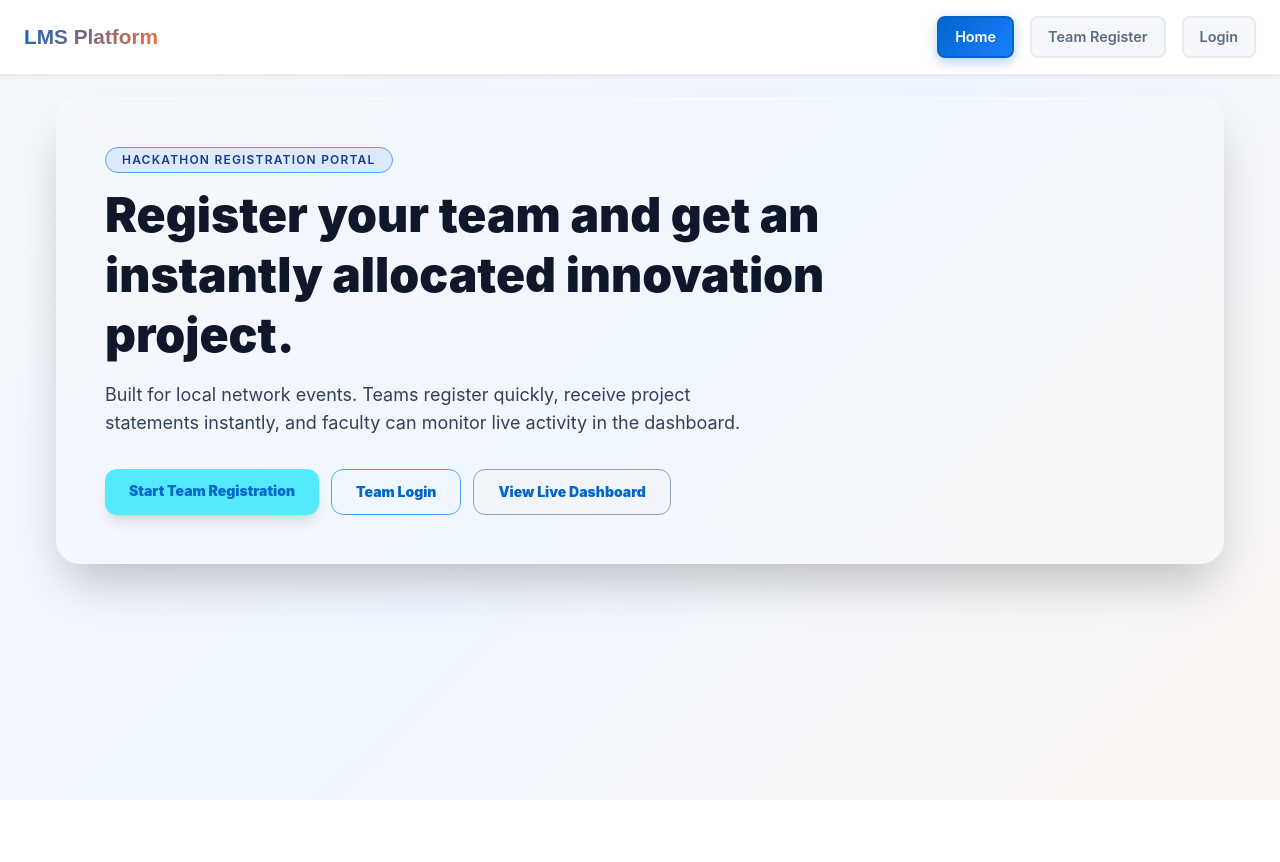
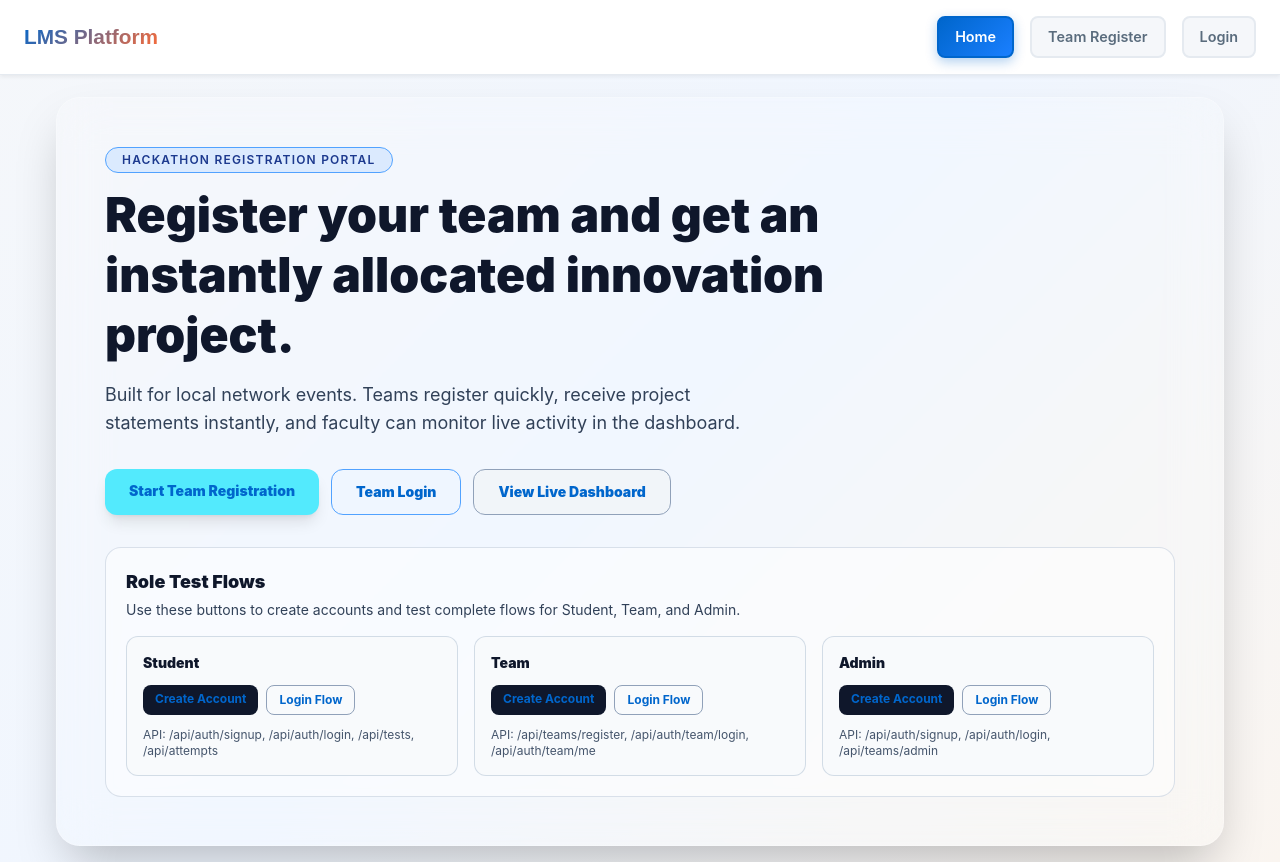
Before and after one commit to connect2future-org/unified-lms-platform, a React (Vite) app in the folder client/: page /landing in a window 1280 px wide. Before the commit the page ends 800 px from the top, so only its background shows below. Built offline with nearby package versions, Linux system fonts and the light colour scheme.

Commit message:
feat: update login and landing pages to support role-based navigation and account creation

```diff
--- a/client/src/pages/LandingPage.jsx
+++ b/client/src/pages/LandingPage.jsx
@@ -24,7 +24,7 @@ export function LandingPage() {
             Start Team Registration
           </Link>
           <Link
-            to="/team/login"
+            to="/login?role=team"
             className="rounded-xl border border-blue-400 bg-blue-50 px-6 py-3 text-sm font-black text-blue-900 transition hover:bg-blue-100"
           >
             Team Login
@@ -36,6 +36,54 @@ export function LandingPage() {
             View Live Dashboard
           </Link>
         </div>
+
+        <div className="mt-8 rounded-2xl border border-slate-300/70 bg-white/50 p-5">
+          <h2 className="text-lg font-black text-slate-900">Role Test Flows</h2>
+          <p className="mt-1 text-sm text-slate-700">
+            Use these buttons to create accounts and test complete flows for Student, Team, and Admin.
+          </p>
+
+          <div className="mt-4 grid gap-4 md:grid-cols-3">
+            <div className="rounded-xl border border-slate-300/80 bg-slate-50 p-4">
+              <h3 className="text-sm font-black text-slate-900">Student</h3>
+              <div className="mt-3 flex flex-wrap gap-2">
+                <Link to="/signup?role=candidate" className="rounded-lg bg-slate-900 px-3 py-1.5 text-xs font-bold text-white">
+                  Create Account
+                </Link>
+                <Link to="/login?role=student" className="rounded-lg border border-slate-400 px-3 py-1.5 text-xs font-bold text-slate-800">
+                  Login Flow
+                </Link>
+              </div>
+              <p className="mt-3 text-xs text-slate-600">API: /api/auth/signup, /api/auth/login, /api/tests, /api/attempts</p>
+            </div>
+
+            <div className="rounded-xl border border-slate-300/80 bg-slate-50 p-4">
+              <h3 className="text-sm font-black text-slate-900">Team</h3>
+              <div className="mt-3 flex flex-wrap gap-2">
+                <Link to="/register-team" className="rounded-lg bg-slate-900 px-3 py-1.5 text-xs font-bold text-white">
+                  Create Account
+                </Link>
+                <Link to="/login?role=team" className="rounded-lg border border-slate-400 px-3 py-1.5 text-xs font-bold text-slate-800">
+                  Login Flow
+                </Link>
+              </div>
+              <p className="mt-3 text-xs text-slate-600">API: /api/teams/register, /api/auth/team/login, /api/auth/team/me</p>
+            </div>
+
+            <div className="rounded-xl border border-slate-300/80 bg-slate-50 p-4">
+              <h3 className="text-sm font-black text-slate-900">Admin</h3>
+              <div className="mt-3 flex flex-wrap gap-2">
+                <Link to="/signup?role=admin" className="rounded-lg bg-slate-900 px-3 py-1.5 text-xs font-bold text-white">
+                  Create Account
+                </Link>
+                <Link to="/login?role=admin" className="rounded-lg border border-slate-400 px-3 py-1.5 text-xs font-bold text-slate-800">
+                  Login Flow
+                </Link>
+              </div>
+              <p className="mt-3 text-xs text-slate-600">API: /api/auth/signup, /api/auth/login, /api/teams/admin</p>
+            </div>
+          </div>
+        </div>
       </section>
     </PageShell>
   )
--- a/client/src/pages/LoginPage.jsx
+++ b/client/src/pages/LoginPage.jsx
@@ -1,5 +1,5 @@
 import { useState } from "react";
-import { Link, useNavigate } from "react-router-dom";
+import { Link, useNavigate, useSearchParams } from "react-router-dom";
 import { useAuth } from "../context/AuthContext";
 import { authService } from "../services/authService";
 import { loginTeam } from "../services/api";
@@ -13,8 +13,13 @@ const ROLE_LABELS = {
 
 export const LoginPage = () => {
   const navigate = useNavigate();
+  const [searchParams] = useSearchParams();
   const { login } = useAuth();
-  const [loginType, setLoginType] = useState("student");
+  const roleFromQuery = String(searchParams.get("role") || "").toLowerCase();
+  const initialRole = ["student", "team", "admin"].includes(roleFromQuery)
+    ? roleFromQuery
+    : "student";
+  const [loginType, setLoginType] = useState(initialRole);
   const [identifier, setIdentifier] = useState("");
   const [password, setPassword] = useState("");
   const [error, setError] = useState("");
@@ -131,7 +136,7 @@ export const LoginPage = () => {
           </button>
         </form>
         <p style={{ textAlign: "center", marginTop: "1.5rem" }}>
-          Don't have an account? <Link to="/signup">Create one here</Link>
+          Don't have an account? <Link to={`/signup?role=${loginType === "student" ? "candidate" : loginType}`}>Create one here</Link>
         </p>
       </section>
     </PageShell>
```
